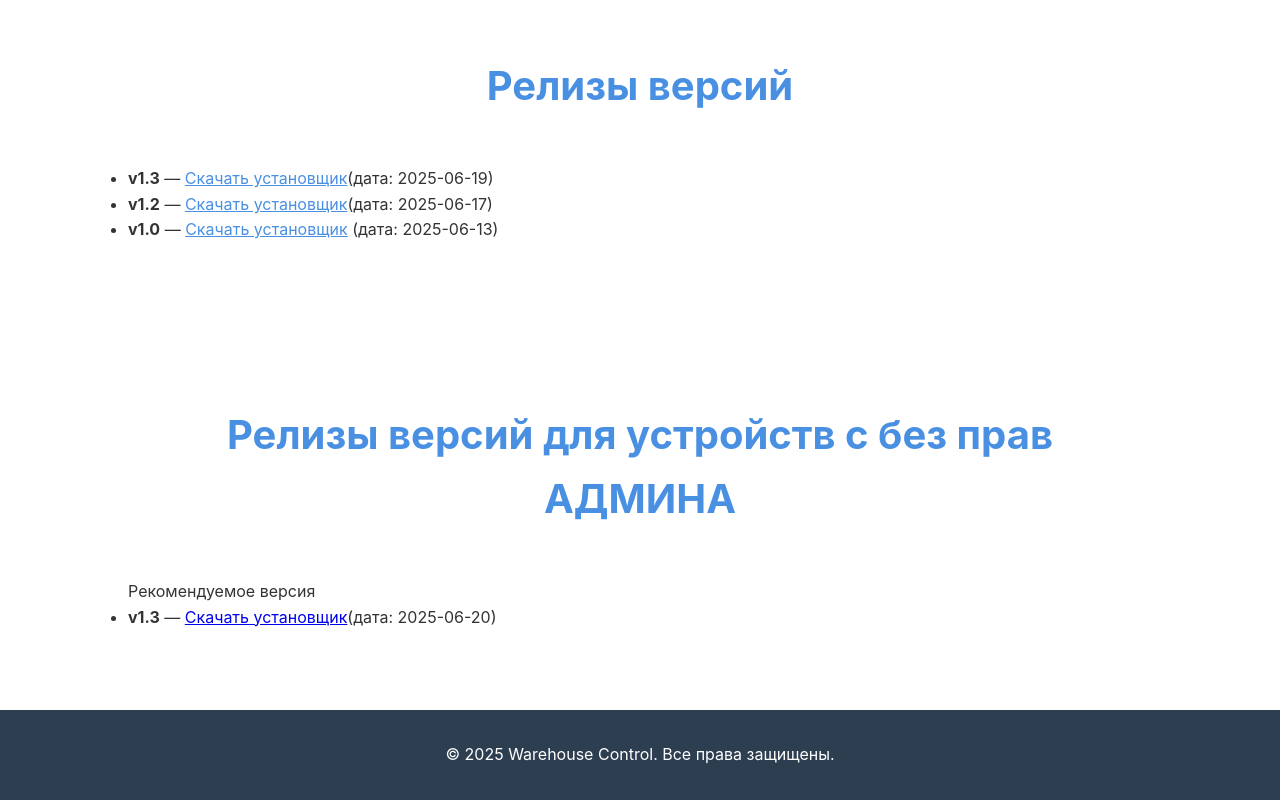
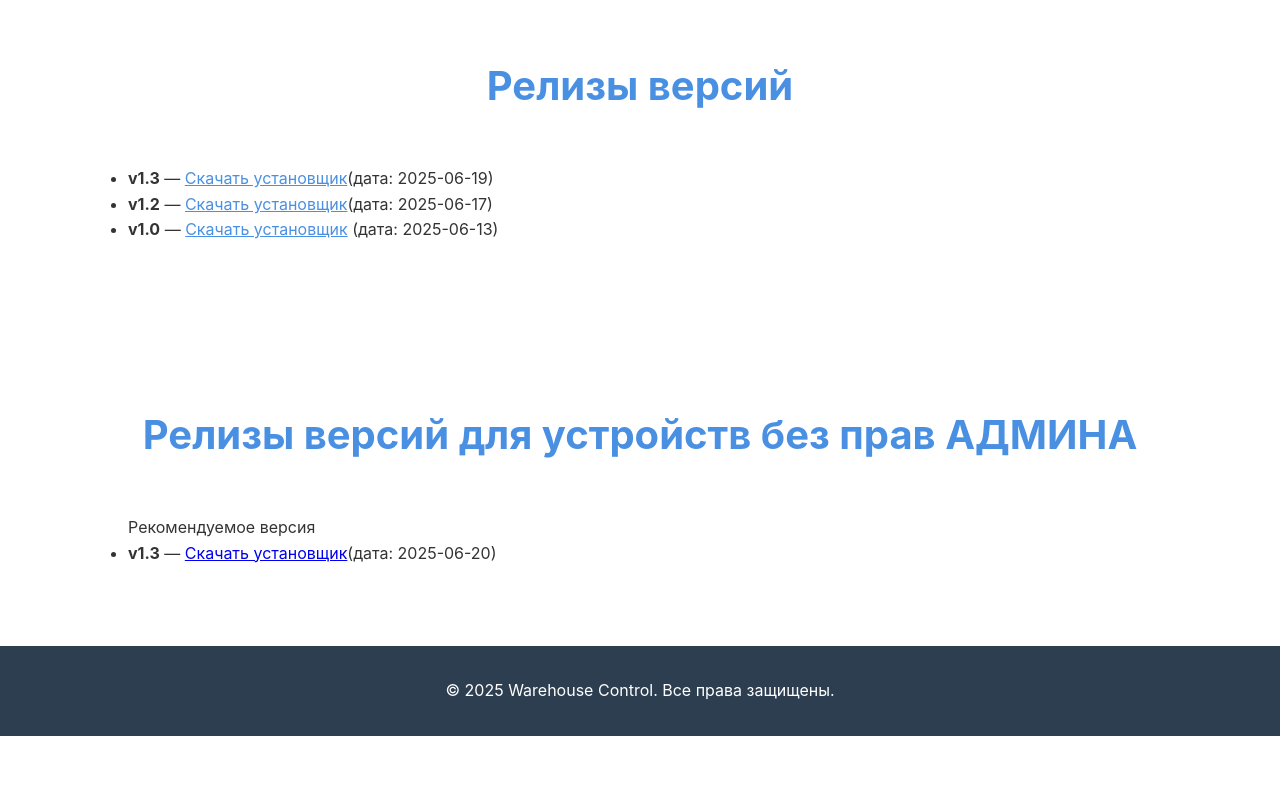
Before and after one commit to asi0700/Warehouse_Control, a plain HTML site: page index.html in a window 1280 px wide. Shown: the part 3087-3887 px from the top of the page. After the commit the page ends 3823 px from the top, so only its background shows below. Drawn offline with Linux system fonts and the light colour scheme.

Commit message:
Update index.html

```diff
--- a/index.html
+++ b/index.html
@@ -148,7 +148,7 @@
     </section>
 
     <section id >
-        <h2>Релизы версий для устройств с без прав АДМИНА</h2>
+        <h2>Релизы версий для устройств без прав АДМИНА</h2>
         <p>Рекомендуемое версия</p>
         <ul>
             <li><b>v1.3</b> — <a href="WCInstaller_v1.3.2.exe">Скачать установщик</a>(дата: 2025-06-20)</li>
```
